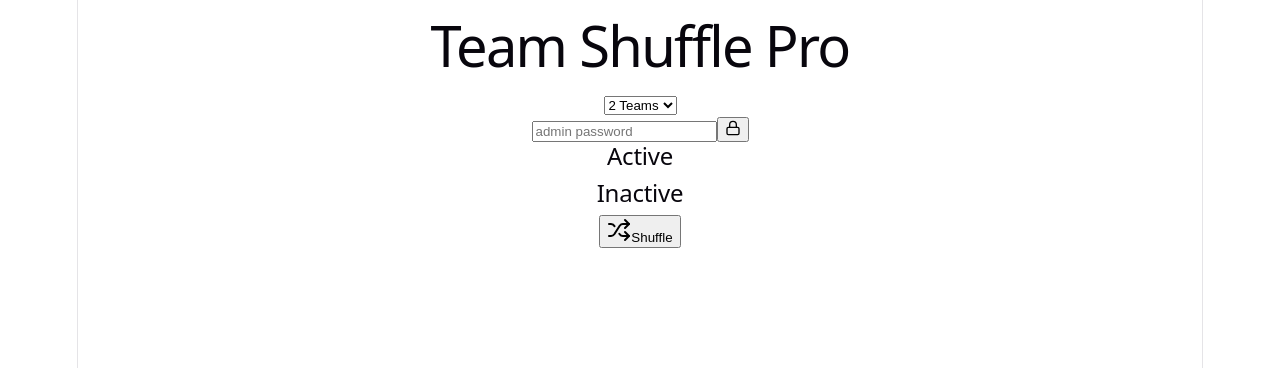
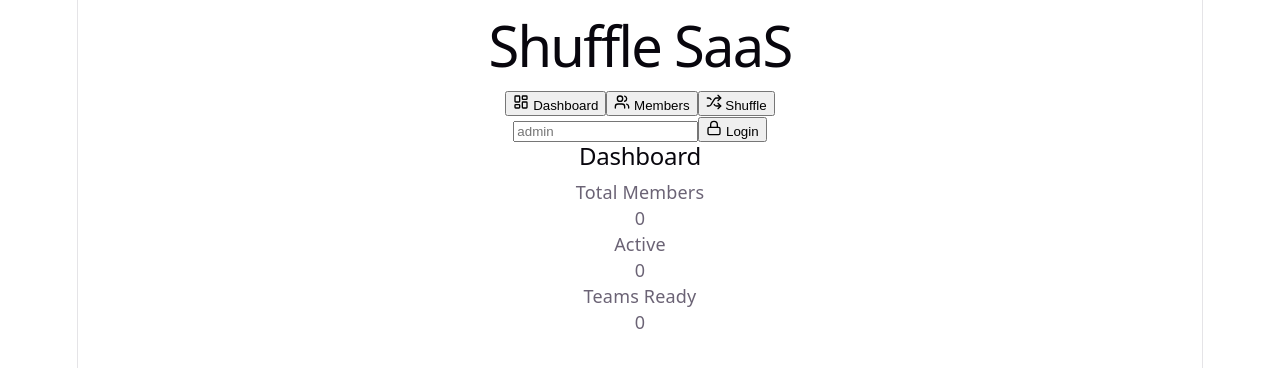
Before and after one commit to CodeFennec3/kamoyu-team-shuffle-party, a React (Vite) app: page / in a window 1280 px wide. Shown: the top 368 px of the page. Built offline with nearby package versions, Linux system fonts and the light colour scheme.

Commit message:
UX改善

```diff
--- a/src/App.jsx
+++ b/src/App.jsx
@@ -1,6 +1,6 @@
 import React, { useEffect, useMemo, useState } from 'react';
 import { motion, AnimatePresence } from 'framer-motion';
-import { Crown, Shuffle, Edit, Trash2, Settings, X, Lock } from 'lucide-react';
+import { Shuffle, Settings, Lock, Users, LayoutDashboard, X } from 'lucide-react';
 
 const Button = ({ className = '', children, ...props }) => (
   <button className={`bg-violet-600 hover:bg-violet-500 px-4 py-2 rounded-xl font-medium ${className}`} {...props}>
@@ -8,13 +8,13 @@ const Button = ({ className = '', children, ...props }) => (
   </button>
 );
 
-const funnySuffixes = ['海賊団','秘密結社','温泉同好会','革命軍','騎士団','研究所','最終防衛隊','帝国'];
-
 const Avatar = ({ src }) => (
-  <div className="w-12 h-12 rounded-full overflow-hidden bg-slate-700 flex items-center justify-center">
+  <div className="w-10 h-10 rounded-full overflow-hidden bg-slate-700 flex-shrink-0">
     <img src={src} className="w-full h-full object-cover" />
   </div>
 );
+
+const funnySuffixes = ['海賊団','秘密結社','温泉同好会','革命軍','騎士団','研究所','最終防衛隊','帝国'];
 
 export default function TeamShuffleApp() {
   const [members, setMembers] = useState([]);
@@ -24,29 +24,11 @@ export default function TeamShuffleApp() {
   const [passwordInput, setPasswordInput] = useState('');
   const adminPassword = 'team123';
 
-  const [adminOpen, setAdminOpen] = useState(false);
+  const [view, setView] = useState('dashboard'); // SaaS化
+  const [isShuffling, setIsShuffling] = useState(false);
+  const [shuffleKey, setShuffleKey] = useState(0);
 
-  const [newName, setNewName] = useState('');
-  const [newNicknames, setNewNicknames] = useState('');
-  const [newAvatar, setNewAvatar] = useState('');
-  const [editingId, setEditingId] = useState(null);
-
-  const [teamCount, setTeamCount] = useState(2);
-  const [isShuffling, setIsShuffling] = useState(false);
-
-  /* ================= AUTH ================= */
-  const loginAdmin = () => {
-    if (passwordInput === adminPassword) {
-      setAdminMode(true);
-      setPasswordInput('');
-    } else {
-      alert('パスワードが違います');
-    }
-  };
-
-  const logoutAdmin = () => setAdminMode(false);
-
-  /* ================= LOAD / SAVE ================= */
+  /* ================= LOAD ================= */
   useEffect(() => {
     const saved = localStorage.getItem('teamShuffleMembers');
     if (saved) setMembers(JSON.parse(saved));
@@ -57,195 +39,116 @@ export default function TeamShuffleApp() {
   }, [members]);
 
   const activeMembers = useMemo(() => members.filter(m => m.active), [members]);
-  const inactiveMembers = useMemo(() => members.filter(m => !m.active), [members]);
 
-  /* ================= MEMBER ================= */
-  const saveMember = () => {
-    if (!newName) return;
-
-    const member = {
-      id: editingId || Date.now(),
-      baseName: newName,
-      nicknames: newNicknames.split(',').map(n => n.trim()).filter(Boolean),
-      avatar: newAvatar || 'https://cdn.discordapp.com/embed/avatars/4.png',
-      active: true
+  /* ================= AUTH ================= */
+  const login = () => {
+    if (passwordInput === adminPassword) setAdminMode(true);
   };
 
-    setMembers(prev => {
-      if (editingId) return prev.map(m => m.id === editingId ? member : m);
-      return [...prev, member];
+  /* ================= GAME SHUFFLE (roulette feel) ================= */
+  const createTeams = () => {
+    setIsShuffling(true);
+    setTeams(null);
+
+    let counter = 0;
+    const interval = setInterval(() => {
+      counter++;
+      setShuffleKey(counter);
+    }, 120);
+
+    setTimeout(() => {
+      clearInterval(interval);
+
+      const shuffled = [...activeMembers].sort(() => Math.random() - 0.5);
+      const mid = Math.ceil(shuffled.length / 2);
+
+      const teamA = shuffled.slice(0, mid);
+      const teamB = shuffled.slice(mid);
+
+      setTeams({
+        a: teamA,
+        b: teamB
       });
 
-    setNewName('');
-    setNewNicknames('');
-    setNewAvatar('');
-    setEditingId(null);
+      setIsShuffling(false);
+    }, 1200);
   };
 
-  const startEdit = (m) => {
-    setEditingId(m.id);
-    setNewName(m.baseName);
-    setNewNicknames(m.nicknames.join(','));
-    setNewAvatar(m.avatar);
-    setAdminOpen(true);
-  };
+  /* ================= SaaS SIDEBAR ================= */
+  const Sidebar = () => (
+    <div className="w-64 bg-slate-900 h-screen p-4 space-y-3">
+      <h1 className="text-xl font-bold mb-4">Shuffle SaaS</h1>
 
-  const deleteMember = (id) => {
-    setMembers(prev => prev.filter(m => m.id !== id));
-  };
+      <button onClick={() => setView('dashboard')} className="flex items-center gap-2 w-full p-2 rounded bg-slate-800">
+        <LayoutDashboard size={16}/> Dashboard
+      </button>
 
-  /* ================= SHUFFLE (FIXED ANIMATION) ================= */
-  const createTeams = () => {
-    setIsShuffling(true);
-    setTeams(null); // ← 重要：一度消す（アニメ発火用）
+      <button onClick={() => setView('members')} className="flex items-center gap-2 w-full p-2 rounded bg-slate-800">
+        <Users size={16}/> Members
+      </button>
 
-    setTimeout(() => {
-      const shuffled = [...activeMembers].sort(() => Math.random() - 0.5);
+      <button onClick={() => setView('shuffle')} className="flex items-center gap-2 w-full p-2 rounded bg-slate-800">
+        <Shuffle size={16}/> Shuffle
+      </button>
 
-      const teamsArr = Array.from({ length: teamCount }, () => []);
-
-      shuffled.forEach((m, i) => {
-        teamsArr[i % teamCount].push({
-          ...m,
-          displayName: m.nicknames[Math.floor(Math.random() * m.nicknames.length)]
-        });
-      });
-
-      const result = {};
-
-      teamsArr.forEach((t, idx) => {
-        const leader = t[Math.floor(Math.random() * t.length)] || {};
-        result[`t${idx}`] = {
-          name: `${leader.displayName || 'Team'} ${funnySuffixes[idx % funnySuffixes.length]}`,
-          members: t,
-          leader: leader.id
-        };
-      });
-
-      setTeams(result);
-      setIsShuffling(false);
-    }, 700);
-  };
-
-  return (
-    <div className="min-h-screen bg-slate-950 text-white p-6">
-
-      {/* HEADER */}
-      <div className="flex justify-between items-center mb-4">
-        <h1 className="text-2xl font-bold">Team Shuffle Pro</h1>
-
-        <div className="flex gap-2 items-center">
-
-          {/* team count */}
-          <select value={teamCount} onChange={e => setTeamCount(Number(e.target.value))} className="bg-slate-800 p-2 rounded">
-            {[2,3,4,5,6].map(n => <option key={n}>{n} Teams</option>)}
-          </select>
-
-          {/* admin auth */}
+      <div className="pt-4 border-t border-slate-700">
         {!adminMode ? (
-            <div className="flex gap-2">
+          <div className="space-y-2">
             <input
               type="password"
               value={passwordInput}
               onChange={e => setPasswordInput(e.target.value)}
-                placeholder="admin password"
-                className="bg-slate-800 px-2 rounded"
+              className="w-full p-2 bg-slate-800 rounded"
+              placeholder="admin"
             />
-              <Button onClick={loginAdmin}>
-                <Lock size={16} />
+            <Button onClick={login} className="w-full flex items-center justify-center gap-2">
+              <Lock size={16}/> Login
             </Button>
           </div>
         ) : (
-            <Button onClick={logoutAdmin}>
-              Admin ON
-            </Button>
-          )}
-
-          {adminMode && (
-            <Button onClick={() => setAdminOpen(true)}>
-              <Settings size={16} />
-            </Button>
+          <div className="text-green-400 text-sm">Admin ON</div>
         )}
       </div>
     </div>
+  );
 
-      {/* MEMBERS */}
-      <div className="grid md:grid-cols-2 gap-4">
+  /* ================= GAME VIEW ================= */
+  const ShuffleView = () => (
+    <div className="flex flex-col items-center justify-center h-full">
 
-        <div>
-          <h2 className="text-green-300 font-bold mb-2">Active</h2>
+      <motion.div
+        key={shuffleKey}
+        animate={{ rotate: isShuffling ? 360 : 0, scale: isShuffling ? 1.1 : 1 }}
+        transition={{ duration: 0.4 }}
+        className="text-3xl font-bold mb-6"
+      >
+        🎲 Shuffle Mode
+      </motion.div>
 
-          <AnimatePresence>
-            {activeMembers.map(m => (
-              <motion.div
-                key={m.id}
-                layout
-                initial={{ opacity: 0, y: 10 }}
-                animate={{ opacity: 1, y: 0 }}
-                exit={{ opacity: 0 }}
-                className="flex justify-between items-center bg-slate-800 p-3 rounded-xl mb-2"
-              >
-                <div className="flex items-center gap-3">
-                  <Avatar src={m.avatar} />
-                  <div>
-                    <div className="font-bold">{m.baseName}</div>
-                    <div className="text-xs text-slate-400">{m.nicknames.join(', ')}</div>
-                  </div>
-                </div>
+      <Button onClick={createTeams} disabled={isShuffling} className="px-6">
+        <Shuffle className="mr-2" />
+        {isShuffling ? 'Shuffling...' : 'Start Shuffle'}
+      </Button>
 
-                {adminMode && (
-                  <div className="flex gap-2">
-                    <button onClick={() => startEdit(m)}><Edit size={16} /></button>
-                    <button onClick={() => deleteMember(m.id)}><Trash2 size={16} /></button>
-                  </div>
-                )}
-              </motion.div>
-            ))}
-          </AnimatePresence>
-        </div>
-
-        <div>
-          <h2 className="text-pink-300 font-bold mb-2">Inactive</h2>
-          {inactiveMembers.map(m => (
-            <div key={m.id} className="flex items-center gap-3 bg-slate-800 p-3 rounded-xl opacity-60">
-              <Avatar src={m.avatar} />
-              <span>{m.baseName}</span>
-            </div>
-          ))}
-        </div>
-
-      </div>
-
-      {/* SHUFFLE */}
-      <div className="flex justify-center mt-6">
-        <Button onClick={createTeams} disabled={isShuffling}>
-          <Shuffle className="mr-2" />
-          {isShuffling ? 'Shuffling...' : 'Shuffle'}
-        </Button>
-      </div>
-
-      {/* TEAMS */}
       <AnimatePresence>
         {teams && (
           <motion.div
-            initial={{ opacity: 0 }}
-            animate={{ opacity: 1 }}
-            exit={{ opacity: 0 }}
-            className="grid md:grid-cols-3 gap-4 mt-6"
+            initial={{ opacity: 0, y: 20 }}
+            animate={{ opacity: 1, y: 0 }}
+            className="grid grid-cols-2 gap-6 mt-8 w-full max-w-4xl"
           >
-            {Object.values(teams).map((t, i) => (
+            {Object.entries(teams).map(([key, team]) => (
               <motion.div
-                key={i}
-                layout
+                key={key}
                 initial={{ scale: 0.8, opacity: 0 }}
                 animate={{ scale: 1, opacity: 1 }}
                 className="bg-slate-900 p-4 rounded-xl"
               >
-                <h2 className="font-bold mb-2">{t.name}</h2>
-                {t.members.map(m => (
+                <h2 className="font-bold mb-3">Team {key.toUpperCase()}</h2>
+                {team.map(m => (
                   <div key={m.id} className="flex items-center gap-2 py-1">
                     <Avatar src={m.avatar} />
-                    <span>{m.displayName}</span>
+                    <span>{m.baseName}</span>
                   </div>
                 ))}
               </motion.div>
@@ -253,30 +156,48 @@ export default function TeamShuffleApp() {
           </motion.div>
         )}
       </AnimatePresence>
+    </div>
+  );
 
-      {/* ADMIN PANEL */}
-      {adminOpen && adminMode && (
-        <div className="fixed inset-0 bg-black/60 flex justify-end">
-          <div className="w-96 bg-slate-900 p-4">
-            <h2 className="font-bold mb-2">Admin Panel</h2>
+  /* ================= DASHBOARD ================= */
+  const Dashboard = () => (
+    <div className="p-6">
+      <h2 className="text-2xl font-bold mb-4">Dashboard</h2>
 
-            <input value={newName} onChange={e => setNewName(e.target.value)} placeholder="name" className="w-full p-2 mb-2 bg-slate-800" />
-            <input value={newNicknames} onChange={e => setNewNicknames(e.target.value)} placeholder="nicknames" className="w-full p-2 mb-2 bg-slate-800" />
+      <div className="grid grid-cols-3 gap-4">
+        <div className="bg-slate-900 p-4 rounded-xl">
+          <div className="text-sm text-slate-400">Total Members</div>
+          <div className="text-2xl font-bold">{members.length}</div>
+        </div>
 
-            <input type="file" accept="image/*" onChange={e => {
-              const file = e.target.files?.[0];
-              if (!file) return;
-              const r = new FileReader();
-              r.onload = () => setNewAvatar(r.result);
-              r.readAsDataURL(file);
-            }} />
+        <div className="bg-slate-900 p-4 rounded-xl">
+          <div className="text-sm text-slate-400">Active</div>
+          <div className="text-2xl font-bold">{activeMembers.length}</div>
+        </div>
 
-            <Button className="mt-2 w-full" onClick={saveMember}>
-              Save
-            </Button>
+        <div className="bg-slate-900 p-4 rounded-xl">
+          <div className="text-sm text-slate-400">Teams Ready</div>
+          <div className="text-2xl font-bold">{teams ? Object.keys(teams).length : 0}</div>
         </div>
       </div>
+    </div>
+  );
+
+  /* ================= MAIN ================= */
+  return (
+    <div className="flex bg-slate-950 text-white h-screen">
+
+      <Sidebar />
+
+      <div className="flex-1 overflow-auto">
+        {view === 'dashboard' && <Dashboard />}
+        {view === 'shuffle' && <ShuffleView />}
+        {view === 'members' && (
+          <div className="p-6 text-slate-300">
+            メンバー管理は次フェーズで拡張（CRUD UI追加予定）
+          </div>
         )}
+      </div>
 
     </div>
   );
```
Lines whose indentation alone changed are shown as unchanged.
